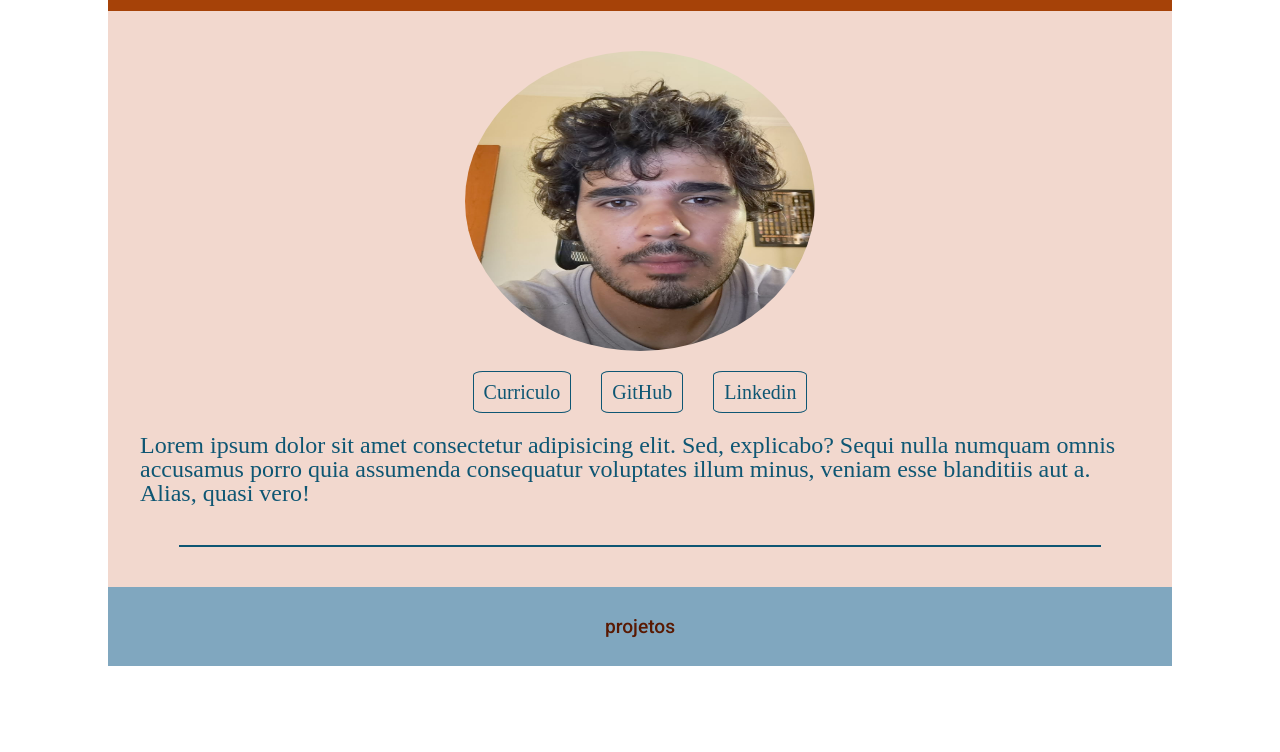
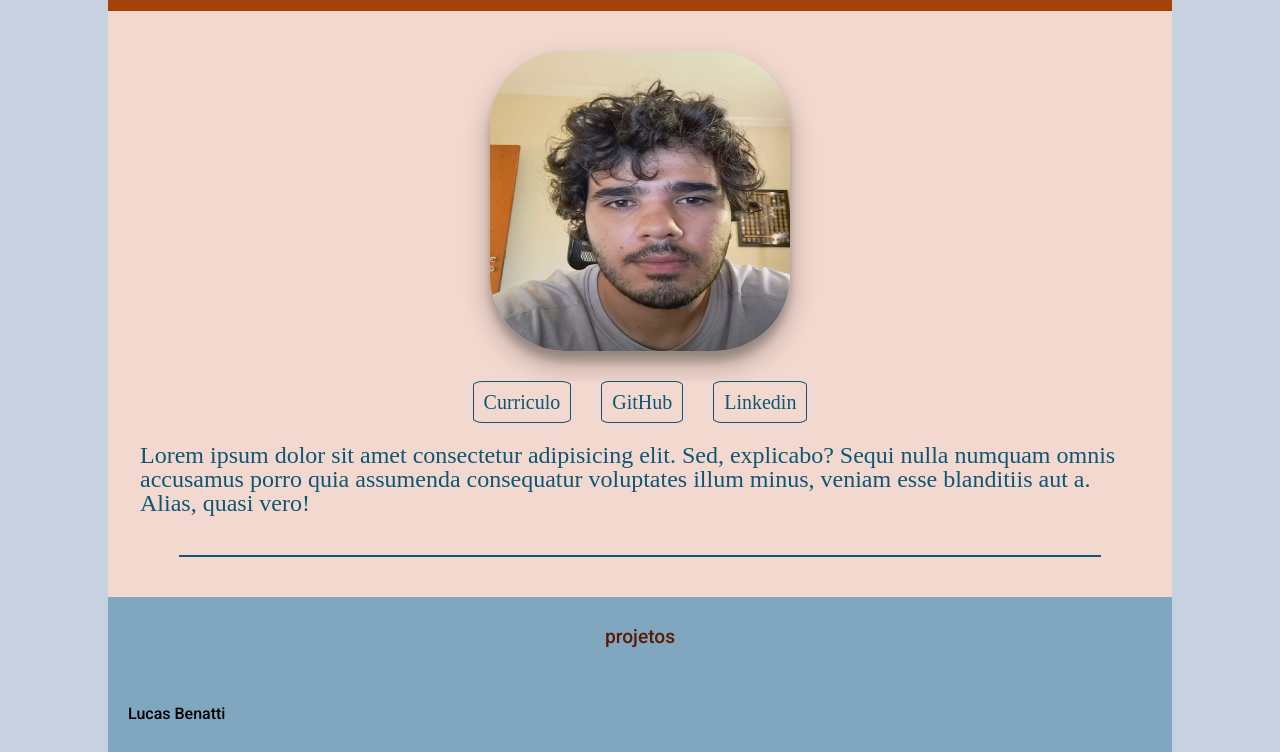
Before and after one commit to BatBenatti/projeto-portfolio, a plain HTML site: page index.html in a window 1280 px wide. Shown: the part 89-841 px from the top of the page. Before the commit the page ends 800 px from the top, so only its background shows below. Drawn offline with Linux system fonts and the light colour scheme.

Commit message:
Mudando algumas coisas no estilo, cores e fonte para encontrar algum que me agrade

```diff
--- a/index.html
+++ b/index.html
@@ -39,5 +39,8 @@
     <section class="projetos">
       <h1>projetos</h1>
     </section>
+    <section class="footer">
+      <div>Lucas Benatti</div>
+    </section>
   </body>
 </html>
--- a/style.css
+++ b/style.css
@@ -8,6 +8,10 @@
   --ceu: #80a7bf;
 }
 
+* {
+  background-color: #c7d1df;
+}
+
 .header {
   max-width: 80%;
   padding: 30px 20px;
@@ -16,13 +20,14 @@
   justify-content: space-between;
   align-items: center;
   background-color: var(--laranja);
-  font-family: roboto;
+  font-family: Roboto;
 }
 
 .titulo-header {
   font-size: 40px;
   font-weight: 500;
   color: var(--rosinha);
+  background-color: var(--laranja);
 }
 .header-menu {
   display: flex;
@@ -30,6 +35,7 @@
   flex-wrap: wrap;
   justify-content: center;
   height: 20px;
+  background-color: var(--laranja);
 }
 
 .header-menu a {
@@ -59,6 +65,9 @@
   width: 30%;
 }
 
+.minha-descricao {
+  background-color: var(--rosinha);
+}
 .header-menu a:hover {
   color: var(--marrom);
   font-weight: 700;
@@ -86,9 +95,12 @@
   background: var(--petroleo);
 }
 .minha-foto {
-  width: 350px;
-  border-radius: 50%;
+  width: 300px;
+  border-radius: 25% 25%;
   height: 300px;
+  box-shadow: rgba(0, 0, 0, 0.25) 0px 14px 28px,
+    rgba(0, 0, 0, 0.22) 0px 10px 10px;
+  margin-bottom: 10px;
 }
 
 .botoes-redes-sociais {
@@ -98,6 +110,7 @@
   margin-top: 20px;
   position: relative;
   z-index: 10;
+  background-color: var(--rosinha);
 }
 
 .botoes-redes-sociais a {
@@ -108,6 +121,7 @@
   color: var(--petroleo);
   font-size: 1.25rem;
   transition: 0.3s;
+  background-color: var(--rosinha);
 }
 
 .botoes-redes-sociais a:hover {
@@ -133,6 +147,7 @@
   color: var(--petroleo);
   font-size: 1.5rem;
   width: 1000px;
+  background-color: var(--rosinha);
 }
 
 .projetos {
@@ -150,7 +165,9 @@
   margin: auto;
   font-size: larger;
   color: var(--marrom);
+  background-color: var(--ceu);
 }
+
 @media (max-width: 800px) {
   .header {
     flex-direction: column;
@@ -163,3 +180,18 @@
     border-radius: 5px;
   }
 }
+
+.footer {
+  max-width: 80%;
+  padding: 30px 20px;
+  margin: 0 auto;
+  display: flex;
+  align-items: center;
+  background-color: var(--ceu);
+  font-family: roboto;
+  text-align: center;
+}
+
+.footer div {
+  background-color: var(--ceu);
+}
```
